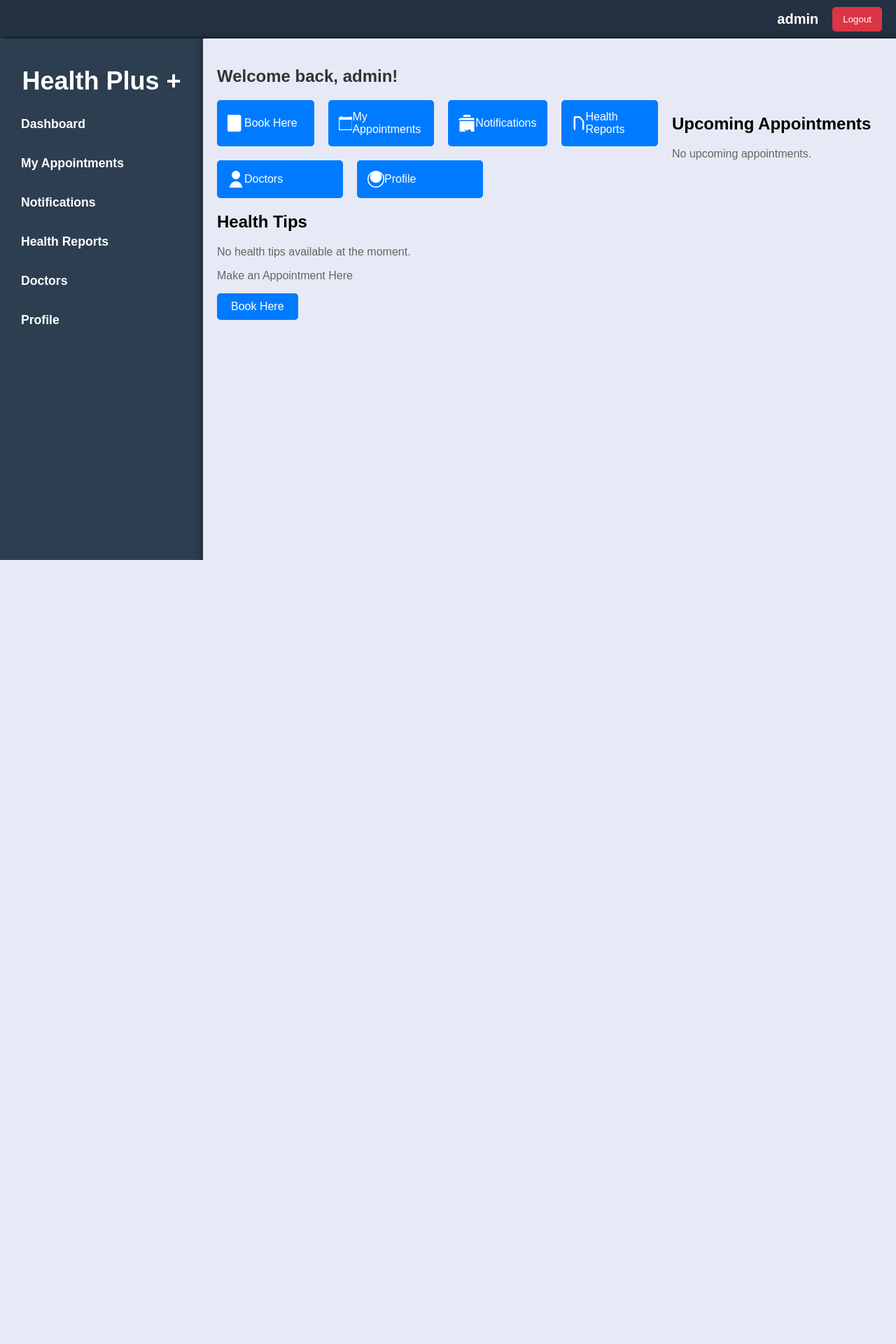
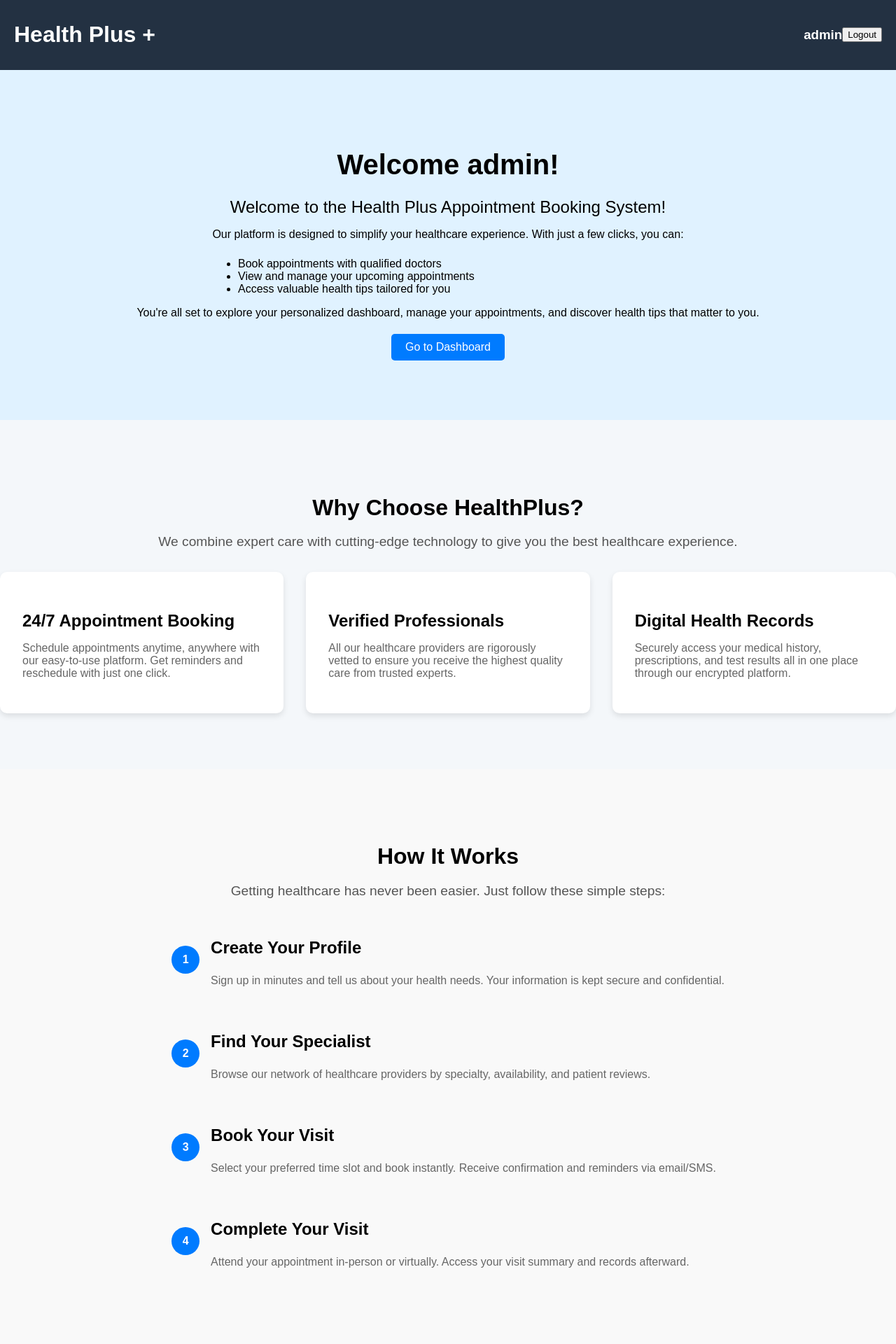
Before and after one commit to Muigai-Kiongo/AppointmentBooking, a Django app: page / in a window 1280 px wide. Shown: the top 1920 px of the page at 70% size. Before the commit the page ends 800 px from the top, so only its background shows below. Run offline with Django 5.2, Linux system fonts and the light colour scheme; a user stored in the database is signed in; data comes from the database, SQL or seed files in the repository; both versions use the stored data as it was after the commit.

Commit message:
add landingpage

```diff
--- a/AppointmentBooking/settings.py
+++ b/AppointmentBooking/settings.py
@@ -126,12 +126,12 @@ STATIC_URL = 'static/'
 DEFAULT_AUTO_FIELD = 'django.db.models.BigAutoField'
 
 LOGIN_REDIRECT_URL = '/'
-LOGOUT_REDIRECT_URL = 'login'
+LOGOUT_REDIRECT_URL = 'startup'
 
 
 EMAIL_BACKEND = 'django.core.mail.backends.smtp.EmailBackend'
 EMAIL_HOST = 'smtp.gmail.com'
 EMAIL_HOST_USER = 'kabochakiongo@gmail.com'  # Your Gmail address
-EMAIL_HOST_PASSWORD = 'qfvp qgqb hgar tvpk'  # Use the app password here
+EMAIL_HOST_PASSWORD = 'ldhq xsgf lpxc wpzu'  # Use the app password here
 EMAIL_PORT = 587
 EMAIL_USE_TLS = True
--- a/booking/templates/components/aside.html
+++ b/booking/templates/components/aside.html
@@ -1,10 +1,10 @@
 <aside class="sidebar">
     <h2 class='title'><a href='/' class="sidebar-title">
-        Health Plus +</a></h2>
+            Health Plus +</a></h2>
 
     <ul class="sidebar-menu">
         <li class="sidebar-item">
-            <a href='/' class="sidebar-link">Dashboard</a>
+            <a href='/dashboard' class="sidebar-link">Dashboard</a>
         </li>
         <li class="sidebar-item">
             <a href='/appointments' class="sidebar-link">My Appointments</a>
@@ -18,7 +18,7 @@
         <li class="sidebar-item">
             <a href='/doctors/' class="sidebar-link">Doctors</a>
         </li>
-         <li class="sidebar-item">
+        <li class="sidebar-item">
             <a href='/accounts/profile/' class="sidebar-link">Profile</a>
         </li>
 
--- /dev/null
+++ b/booking/templates/startup.html
@@ -0,0 +1,501 @@
+<!DOCTYPE html>
+<html lang="en">
+
+<head>
+    <meta charset="UTF-8">
+    <meta name="viewport" content="width=device-width, initial-scale=1.0">
+    <title>Document</title>
+</head>
+
+<body>
+    <header>
+        <h1>Health Plus +</h1>
+        <nav>
+            {% if user.is_authenticated %}
+            <h3>{{user.username}}</h3>
+            {% csrf_token %}
+            <form method="post" action="{% url 'logout' %}">
+                {% csrf_token %}
+                <button type="submit" class="logout-button">Logout</button>
+            </form>
+            {% else %}
+            <a href="/accounts/login" class="login" style='text-decoration:none; color:white;'>Login</a>
+            {% endif %}
+        </nav>
+    </header>
+    <div class="container">
+
+        <!-- Hero Section -->
+        <section class="hero-section">
+            <h1 class="hero-title">
+                Welcome
+                {% if user.is_authenticated %}
+                {{ user.username }}!
+                {% else %}
+                to the Booking App!
+                {% endif %}
+            </h1>
+            <p class="hero-subtitle">Welcome to the Health Plus Appointment Booking System!</p>
+            <p class="hero-description">Our platform is designed to simplify your healthcare experience. With just a few
+                clicks, you can:</p>
+            <ul class="hero-list">
+                <li>Book appointments with qualified doctors</li>
+                <li>View and manage your upcoming appointments</li>
+                <li>Access valuable health tips tailored for you</li>
+            </ul>
+
+            {% if user.is_authenticated %}
+            <p class="hero-message">You're all set to explore your personalized dashboard, manage your appointments, and
+                discover health tips that matter to you.</p>
+            <a href="/dashboard" class="btn">Go to Dashboard</a>
+            {% else %}
+            <p class="hero-message">Join our community to take control of your health! Sign in or create an account to
+                access your dashboard and manage your appointments.</p>
+            <p class="hero-steps">Getting started is easy:</p>
+            <a href="/accounts/login" class="btn">Sign In</a>
+            <a href="/accounts/signup" class="btn">Sign Up</a>
+            {% endif %}
+        </section>
+
+
+        <!-- Features Section -->
+        <section class="features-section">
+            <div class="features-header">
+                <h2 class="features-title">Why Choose HealthPlus?</h2>
+                <p class="features-description">
+                    We combine expert care with cutting-edge technology to give you the best healthcare experience.
+                </p>
+            </div>
+
+            <div class="features-grid">
+                <!-- Feature 1 -->
+                <div class="feature-card">
+                    <h3 class="feature-title">24/7 Appointment Booking</h3>
+                    <p class="feature-description">
+                        Schedule appointments anytime, anywhere with our easy-to-use platform. Get reminders and
+                        reschedule
+                        with just one click.
+                    </p>
+                </div>
+
+                <!-- Feature 2 -->
+                <div class="feature-card">
+                    <h3 class="feature-title">Verified Professionals</h3>
+                    <p class="feature-description">
+                        All our healthcare providers are rigorously vetted to ensure you receive the highest quality
+                        care
+                        from trusted experts.
+                    </p>
+                </div>
+
+                <!-- Feature 3 -->
+                <div class="feature-card">
+                    <h3 class="feature-title">Digital Health Records</h3>
+                    <p class="feature-description">
+                        Securely access your medical history, prescriptions, and test results all in one place through
+                        our
+                        encrypted platform.
+                    </p>
+                </div>
+            </div>
+        </section>
+
+
+        <!-- How It Works Section -->
+        <section class="how-it-works-section">
+            <div class="how-it-works-header">
+                <h2 class="how-it-works-title">How It Works</h2>
+                <p class="how-it-works-description">
+                    Getting healthcare has never been easier. Just follow these simple steps:
+                </p>
+            </div>
+
+            <div class="how-it-works-content">
+                <div class="how-it-works-steps">
+                    <!-- Step 1 -->
+                    <div class="step">
+                        <div class="step-number">1</div>
+                        <div class="step-details">
+                            <h3 class="step-title">Create Your Profile</h3>
+                            <p class="step-description">
+                                Sign up in minutes and tell us about your health needs. Your information is kept secure
+                                and
+                                confidential.
+                            </p>
+                        </div>
+                    </div>
+
+                    <!-- Step 2 -->
+                    <div class="step">
+                        <div class="step-number">2</div>
+                        <div class="step-details">
+                            <h3 class="step-title">Find Your Specialist</h3>
+                            <p class="step-description">
+                                Browse our network of healthcare providers by specialty, availability, and patient
+                                reviews.
+                            </p>
+                        </div>
+                    </div>
+
+                    <!-- Step 3 -->
+                    <div class="step">
+                        <div class="step-number">3</div>
+                        <div class="step-details">
+                            <h3 class="step-title">Book Your Visit</h3>
+                            <p class="step-description">
+                                Select your preferred time slot and book instantly. Receive confirmation and reminders
+                                via
+                                email/SMS.
+                            </p>
+                        </div>
+                    </div>
+
+                    <!-- Step 4 -->
+                    <div class="step">
+                        <div class="step-number">4</div>
+                        <div class="step-details">
+                            <h3 class="step-title">Complete Your Visit</h3>
+                            <p class="step-description">
+                                Attend your appointment in-person or virtually. Access your visit summary and records
+                                afterward.
+                            </p>
+                        </div>
+                    </div>
+                </div>
+            </div>
+        </section>
+
+
+        <!-- Testimonials Section -->
+        <section class="testimonials-section">
+            <div class="testimonials-header">
+                <h2 class="testimonials-title">What Our Patients Say</h2>
+                <p class="testimonials-description">
+                    Hear from people who transformed their health with our platform.
+                </p>
+            </div>
+
+            <div class="testimonials-grid">
+                <!-- Testimonial 1 -->
+                <div class="testimonial-card">
+                    <h4 class="testimonial-name">Jessica R.</h4>
+                    <p class="testimonial-role">Cardiology Patient</p>
+                    <p class="testimonial-quote">
+                        "Finding Dr. Johnson through HealthPlus was a lifesaver. The appointment booking was effortless,
+                        and
+                        the care I received was exceptional."
+                    </p>
+                </div>
+
+                <!-- Testimonial 2 -->
+                <div class="testimonial-card">
+                    <h4 class="testimonial-name">Marcus T.</h4>
+                    <p class="testimonial-role">Pediatrics Patient</p>
+                    <p class="testimonial-quote">
+                        "As a busy parent, HealthPlus has been a game-changer. I can book my kids' appointments during
+                        my
+                        commute and get reminders before each visit."
+                    </p>
+                </div>
+
+                <!-- Testimonial 3 -->
+                <div class="testimonial-card">
+                    <h4 class="testimonial-name">Sophia L.</h4>
+                    <p class="testimonial-role">Dermatology Patient</p>
+                    <p class="testimonial-quote">
+                        "After struggling with skin issues for years, Dr. Patel diagnosed and treated my condition
+                        perfectly. Highly recommend!"
+                    </p>
+                </div>
+            </div>
+        </section>
+
+
+        <!-- Call to Action Section -->
+        <section class="cta-section">
+            <h2 class="cta-title">Ready to Take Control of Your Health?</h2>
+            <p class="cta-description">Join thousands of satisfied patients who simplified their healthcare
+                journey with HealthPlus.</p>
+            {% if user.is_authenticated %}
+            <a href="/dashboard" class="btn">Go to Dashboard</a>
+            {% else %}
+            <a href="/accounts/signup" class="btn">Get Started Free</a>
+            <a href="/accounts/login" class="btn">I Already Have an Account</a>
+            {% endif %}
+        </section>
+    </div>
+    <style>
+        body {
+            font-family: "Arial", sans-serif;
+            background-color: #f4f7fa;
+            margin: 0;
+        }
+
+        header {
+            background-color: #233142;
+            /* Dark background for the header */
+            padding: 10px 20px;
+            /* Padding around the header */
+            color: white;
+            /* Text color */
+            display: flex;
+            /* Use flexbox for layout */
+            justify-content: space-between;
+            /* Space between items */
+            align-items: center;
+            /* Center items vertically */
+        }
+
+        nav {
+            display: flex;
+            /* Use flexbox for navigation items */
+            align-items: center;
+            /* Center items vertically */
+        }
+
+        .btn {
+            display: inline-block;
+            padding: 10px 20px;
+            background-color: #007bff;
+            color: white;
+            text-decoration: none;
+            border-radius: 5px;
+            border: none;
+            cursor: pointer;
+            transition: background-color 0.3s, transform 0.3s;
+            margin: 5px;
+        }
+
+        .btn:hover {
+            background-color: #0056b3;
+            transform: scale(1.05);
+        }
+
+        /* Hero Section */
+        .hero-section {
+            text-align: center;
+            padding: 5rem 0;
+            background-color: #e0f2ff;
+        }
+
+        .hero-title {
+            font-size: 2.5rem;
+            font-weight: bold;
+            margin-bottom: 1.5rem;
+        }
+
+        .hero-subtitle {
+            font-size: 1.5rem;
+            margin-bottom: 1rem;
+        }
+
+        .hero-description {
+            margin-bottom: 1.5rem;
+        }
+
+        .hero-list {
+            list-style-type: disc;
+            margin: 0 auto;
+            padding: 0;
+            max-width: 600px;
+            text-align: left;
+        }
+
+        .hero-message {
+            margin-bottom: 1rem;
+        }
+
+        .hero-steps {
+            margin-bottom: 2rem;
+        }
+
+        /* Features Section */
+        .features-section {
+            padding: 5rem 0;
+        }
+
+        .features-header {
+            text-align: center;
+            margin-bottom: 2rem;
+        }
+
+        .features-title {
+            font-size: 2rem;
+            font-weight: bold;
+            margin-bottom: 1rem;
+        }
+
+        .features-description {
+            font-size: 1.2rem;
+            color: #555;
+        }
+
+        .features-grid {
+            display: grid;
+            grid-template-columns: repeat(auto-fill, minmax(300px, 1fr));
+            gap: 2rem;
+        }
+
+        .feature-card {
+            background-color: white;
+            border-radius: 10px;
+            padding: 2rem;
+            box-shadow: 0 4px 8px rgba(0, 0, 0, 0.1);
+            transition: transform 0.3s, box-shadow 0.3s;
+        }
+
+        .feature-card:hover {
+            transform: translateY(-5px);
+            box-shadow: 0 8px 16px rgba(0, 0, 0, 0.2);
+        }
+
+        .feature-title {
+            font-size: 1.5rem;
+            font-weight: bold;
+            margin-bottom: 1rem;
+        }
+
+        .feature-description {
+            color: #666;
+        }
+
+        /* How It Works Section */
+        .how-it-works-section {
+            padding: 5rem 0;
+            background-color: #f9f9f9;
+        }
+
+        .how-it-works-header {
+            text-align: center;
+            margin-bottom: 2rem;
+        }
+
+        .how-it-works-title {
+            font-size: 2rem;
+            font-weight: bold;
+            margin-bottom: 1rem;
+        }
+
+        .how-it-works-description {
+            font-size: 1.2rem;
+            color: #555;
+        }
+
+        .how-it-works-content {
+            display: flex;
+            flex-direction: column;
+            align-items: center;
+            justify-content: center;
+            margin-top: 2rem;
+        }
+
+        .how-it-works-image {
+            margin-bottom: 2rem;
+        }
+
+        .step {
+            display: flex;
+            align-items: center;
+            margin-bottom: 1.5rem;
+        }
+
+        .step-number {
+            background-color: #007bff;
+            color: white;
+            border-radius: 50%;
+            width: 40px;
+            height: 40px;
+            display: flex;
+            align-items: center;
+            justify-content: center;
+            font-weight: bold;
+            margin-right: 1rem;
+        }
+
+        .step-title {
+            font-size: 1.5rem;
+            font-weight: bold;
+        }
+
+        .step-description {
+            color: #666;
+        }
+
+        /* Testimonials Section */
+        .testimonials-section {
+            padding: 5rem 0;
+        }
+
+        .testimonials-header {
+            text-align: center;
+            margin-bottom: 2rem;
+        }
+
+        .testimonials-title {
+            font-size: 2rem;
+            font-weight: bold;
+            margin-bottom: 1rem;
+        }
+
+        .testimonials-description {
+            font-size: 1.2rem;
+            color: #555;
+        }
+
+        .testimonials-grid {
+            display: grid;
+            grid-template-columns: repeat(auto-fill, minmax(300px, 1fr));
+            gap: 2rem;
+        }
+
+        .testimonial-card {
+            background-color: white;
+            border-radius: 10px;
+            padding: 2rem;
+            box-shadow: 0 4px 8px rgba(0, 0, 0, 0.1);
+            transition: transform 0.3s, box-shadow 0.3s;
+        }
+
+        .testimonial-card:hover {
+            transform: translateY(-5px);
+            box-shadow: 0 8px 16px rgba(0, 0, 0, 0.2);
+        }
+
+        .testimonial-name {
+            font-weight: bold;
+            margin-bottom: 0.5rem;
+        }
+
+        .testimonial-role {
+            color: #999;
+            margin-bottom: 1rem;
+        }
+
+        .testimonial-quote {
+            font-style: italic;
+            color: #666;
+        }
+
+        /* Call to Action Section */
+        .cta-section {
+            padding: 5rem 0;
+            text-align: center;
+            background-color: #e0f2ff;
+        }
+
+        .cta-title {
+            font-size: 2rem;
+            font-weight: bold;
+            margin-bottom: 1rem;
+        }
+
+        .cta-description {
+            font-size: 1.2rem;
+            color: #555;
+            margin-bottom: 2rem;
+        }
+    </style>
+
+</body>
+
+</html>
--- a/booking/urls.py
+++ b/booking/urls.py
@@ -2,7 +2,8 @@ from django.urls import path
 from . import views
 
 urlpatterns = [
-    path('', views.index, name='home'),
+    path('', views.index, name='startup'),
+    path('dashboard/', views.dashboard, name='home'),
     path('book_appointment/', views.appointmentBooking, name='appointmentBooking'),
     path('appointments/', views.appointmentListView, name='appointment_list'),
     path('appointment/<pk>/', views.appointmentDetailView, name='appointments-detail'),
--- a/booking/views.py
+++ b/booking/views.py
@@ -14,11 +14,22 @@ from django.contrib import messages
 
 current_date = datetime.now().date()
 
+
+def index(request):
+
+    context = {
+        'title': 'Home',
+
+    }
+    return render(request, 'startup.html', context)
+
+
+
 @login_required
-def index(request):
+def dashboard(request):
     upcoming_bookings = Appointment.objects.filter(user=request.user, appointment_date=current_date)
     context = {
-        'title': 'Home',
+        'title': 'Dashboard',
         'upcoming_bookings': upcoming_bookings,
     }
     return render(request, 'index.html', context)
```
Also changed, not shown: db.sqlite3.
